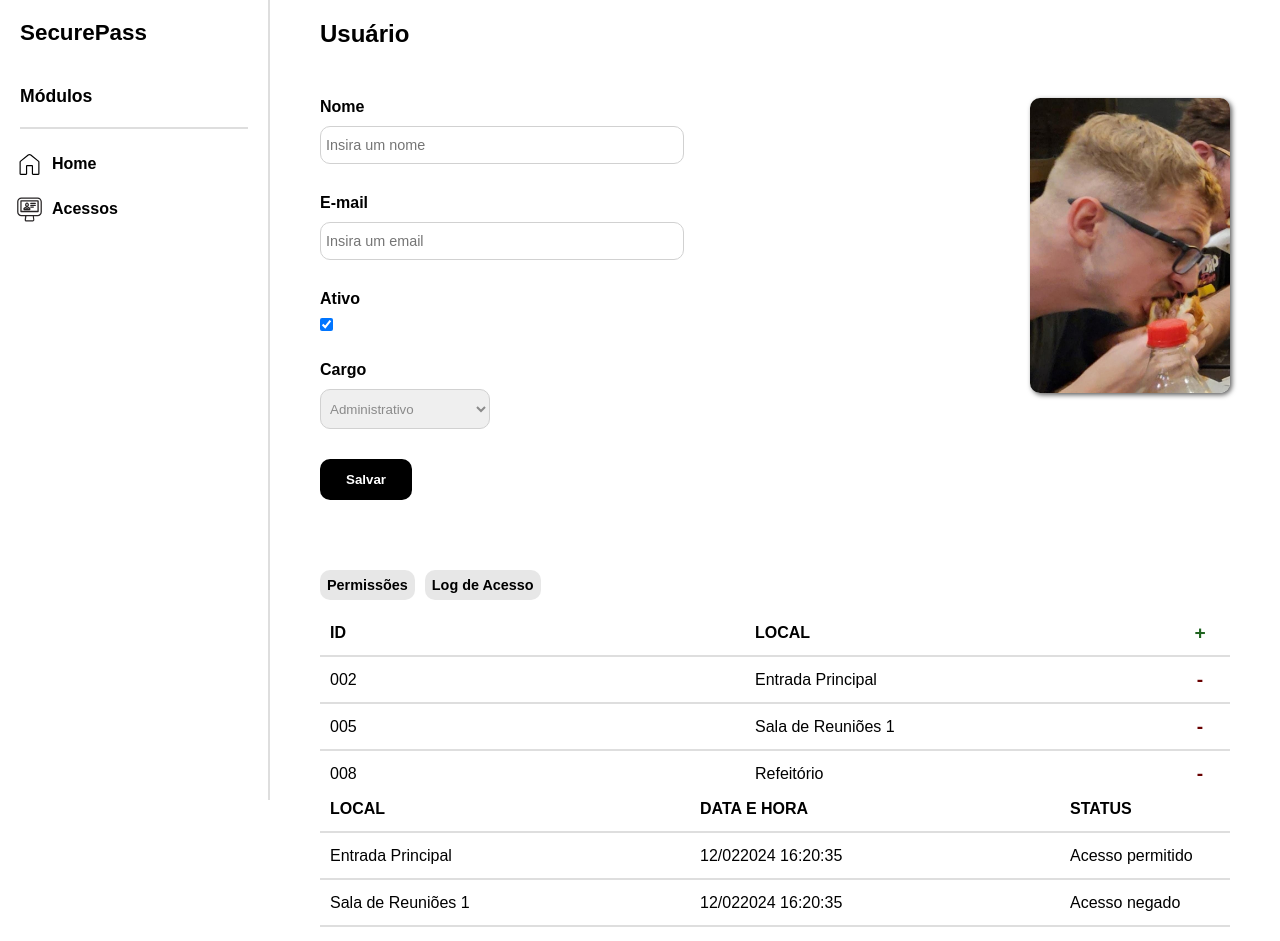
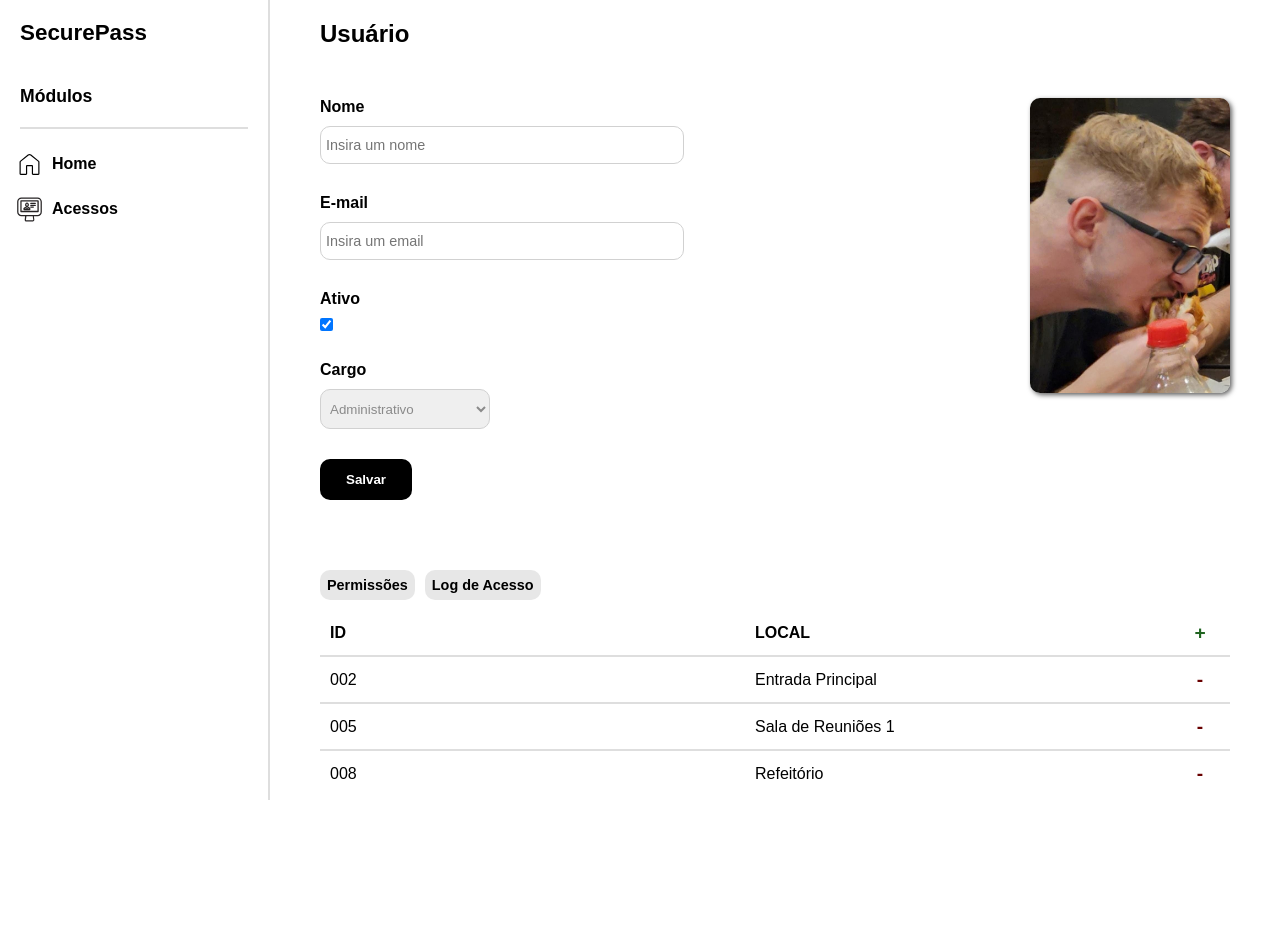
Before and after one commit to ldallmann/SecurePass, a React (Create React App) app in the folder frontend/: page /profile in a window 1280 px wide. Shown: the top 941 px of the page. After the commit the page ends 811 px from the top, so only its background shows below. Built offline with nearby package versions, Linux system fonts and the light colour scheme.

Commit message:
adicionado script para as tabelas do Profile.js

```diff
--- a/frontend/src/pages/Profile.js
+++ b/frontend/src/pages/Profile.js
@@ -1,8 +1,14 @@
-import React from 'react';
+import React, { useState } from 'react';
 import styles from '../styles/Profile.module.css';
 import ProfileImagem from "../assets/profileImage.jpeg";
 
 function Profile() {
+    const [showFirstTable, setShowFirstTable] = useState(true);
+
+    const handleToggleTable = () => {
+        setShowFirstTable(!showFirstTable);
+    };
+
     return (
         <main className={styles.mainContainer}>
             <section className={styles.mainSectionContainer}>
@@ -16,7 +22,7 @@ function Profile() {
                             <label>E-mail</label>
                             <input className={styles.inputText} type="email" placeholder="Insira um email" required />
 
-							<label for="click">Ativo</label>
+                            <label htmlFor="click">Ativo</label>
                             <input type="checkbox" checked id="click" value="active" />
 
                             <label>Cargo</label>
@@ -38,14 +44,11 @@ function Profile() {
                 </article>
 
                 <article className={styles.trustedLogButton}>
-						<a href="profile.html">Permissões</a>
-						<a href="acessLog.html">Log de Acesso</a>
+                    <button onClick={() => setShowFirstTable(true)}>Permissões</button>
+                    <button onClick={() => setShowFirstTable(false)}>Log de Acesso</button>
                 </article>
 
-
-{/* ----------------------------------------------------PRIMEIRA TABELA --------------------------------------------------*/}
-
-
+                {showFirstTable && (
                     <article className={styles.articleTable}>
                         <div className={`${styles.tableRow} ${styles.firsRow}`}>
                             <span>ID</span>
@@ -79,11 +82,9 @@ function Profile() {
                             </div>
                         </div>
                     </article>
+                )}
 
-
-{/* ---------------------------------------------------SEGUNDA TABELA --------------------------------------------------*/}
-
-
+                {!showFirstTable && (
                     <article className={styles.articleTable}>
                         <div className={`${styles.tableRow} ${styles.firsRow}`}>
                             <span>LOCAL</span>
@@ -96,7 +97,7 @@ function Profile() {
                         <div className={styles.overflowTable}>
                             <div className={styles.tableRow}>
                                 <span>Entrada Principal</span>
-							<span>12/022024 16:20:35</span>
+                                <span>12/02/2024 16:20:35</span>
                                 <span>Acesso permitido</span>
                             </div>
 
@@ -104,7 +105,7 @@ function Profile() {
 
                             <div className={styles.tableRow}>
                                 <span>Sala de Reuniões 1</span>
-							<span>12/022024 16:20:35</span>
+                                <span>12/02/2024 16:20:35</span>
                                 <span>Acesso negado</span>
                             </div>
 
@@ -112,15 +113,15 @@ function Profile() {
 
                             <div className={styles.tableRow}>
                                 <span>Entrada Principal</span>
-							<span>12/022024 16:20:35</span>
+                                <span>12/02/2024 16:20:35</span>
                                 <span>Acesso permitido</span>
                             </div>
                         </div>
                     </article>
+                )}
             </section>
         </main>
-	)
-
+    );
 }
 
 export default Profile;
--- a/frontend/src/styles/Profile.module.css
+++ b/frontend/src/styles/Profile.module.css
@@ -89,7 +89,7 @@ select{
 	color: #910000
 }
 
-.trustedLogButton a{
+.trustedLogButton button{
 	color: #000;
 	text-decoration: none;
 	padding: 7px;
```
Lines whose indentation alone changed are shown as unchanged.
